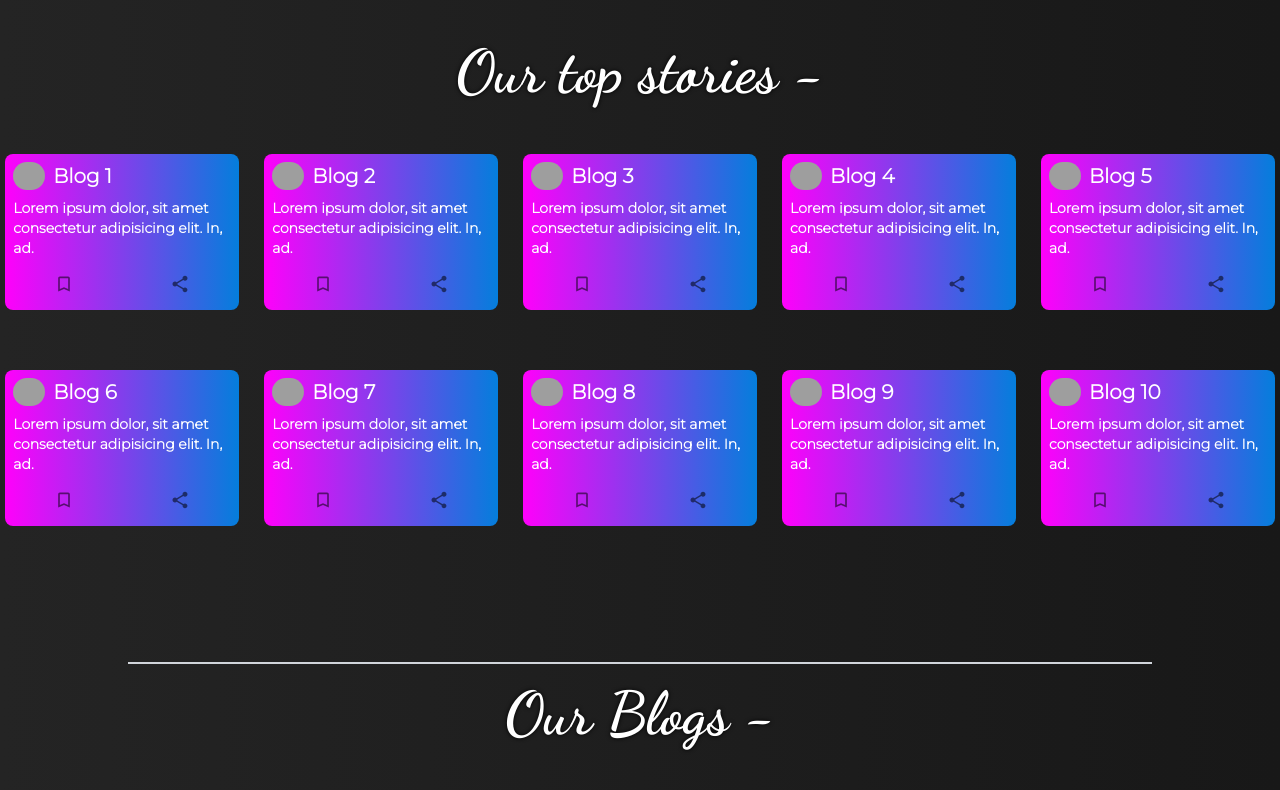
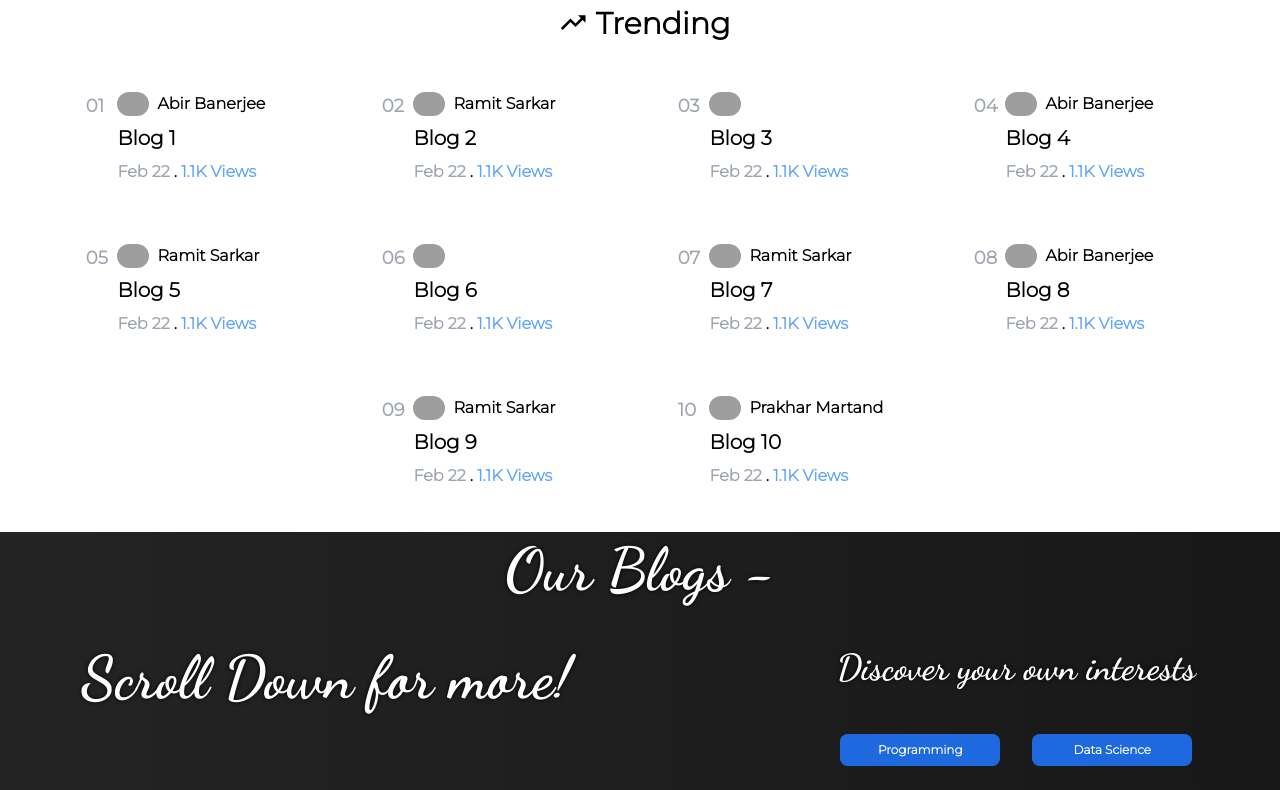
Before and after one commit to Arj-Codes/Innovate, a React (Vite) app: page / in a window 1280 px wide. Shown: the part 900-1690 px from the top of the page. Built offline with nearby package versions, Linux system fonts and the light colour scheme; grey boxes are pictures that could not be loaded.

Commit message:
made hot buttons and trending -->ramit

```diff
--- a/src/components/Blogs.jsx
+++ b/src/components/Blogs.jsx
@@ -160,17 +160,12 @@ const Blogs = () => {
           </div>
           <div className="filters flex flex-wrap gap-5 justify-center">
             {filters.map((f) => (
-              <Button
-                variant="outlined"
-                sx={{
-                  textShadow: "0px 0px 4px black",
-                  color: "white",
-                  border: "1px solid white",
-                  ":hover": { hoverStyles },
-                }}
+              <button
+               className="btn"
+
               >
                 {f.text}
-              </Button>
+              </button>
             ))}
           </div>
         </div>
--- a/src/components/Hero.jsx
+++ b/src/components/Hero.jsx
@@ -14,8 +14,8 @@ const Hero = () => {
   ];
 
   return (
-    <section id="Hero">
-      <div className=" w-[100vw] sm:w-[85vw] h-[90vh] mx-auto flex justify-around items-center">
+    <section id="Hero" className="h-[100vh]">
+      <div className=" w-[100vw] sm:w-[85vw] h-full mx-auto flex justify-around items-center">
         <div className="title flex flex-col">
           {title.map((t, idx) => {
             const Icon = iconsArray[t.id];
--- a/src/components/Trending.jsx
+++ b/src/components/Trending.jsx
@@ -4,9 +4,11 @@ import ShareIcon from "@mui/icons-material/Share";
 import { IconButton } from "@mui/material";
 import { motion, useAnimation } from "framer-motion";
 import React, { useEffect, useState } from "react";
+import { BiTrendingUp } from "react-icons/bi";
 import { useInView } from "react-intersection-observer";
 import { ToastContainer, toast } from "react-toastify";
 import "react-toastify/dist/ReactToastify.css";
+import TrendingCard from "./TrendingCard";
 
 const cardVariants = {
   visible: {
@@ -19,70 +21,78 @@ const cardVariants = {
 
 const blogs = [
   {
-    id: 1,
+    id: "01",
     title: "Blog 1",
+    name: "Abir Banerjee",
     text: "Lorem ipsum dolor, sit amet consectetur adipisicing elit. In, ad.",
     icon1: <BookmarkBorderIcon fontSize="small" />,
     icon2: <BookmarkIcon fontSize="small" />,
   },
   {
-    id: 2,
+    id:" 02",
     title: "Blog 2",
+    name: "Ramit Sarkar",
     text: "Lorem ipsum dolor, sit amet consectetur adipisicing elit. In, ad.",
     icon1: <BookmarkBorderIcon fontSize="small" />,
     icon2: <BookmarkIcon fontSize="small" />,
   },
   {
-    id: 3,
+    id: "03",
     title: "Blog 3",
     text: "Lorem ipsum dolor, sit amet consectetur adipisicing elit. In, ad.",
     icon1: <BookmarkBorderIcon fontSize="small" />,
     icon2: <BookmarkIcon fontSize="small" />,
   },
   {
-    id: 4,
+    id: "04",
     title: "Blog 4",
+    name: "Abir Banerjee",
     text: "Lorem ipsum dolor, sit amet consectetur adipisicing elit. In, ad.",
     icon1: <BookmarkBorderIcon fontSize="small" />,
     icon2: <BookmarkIcon fontSize="small" />,
   },
   {
-    id: 5,
+    id: "05",
     title: "Blog 5",
+    name: "Ramit Sarkar",
     text: "Lorem ipsum dolor, sit amet consectetur adipisicing elit. In, ad.",
     icon1: <BookmarkBorderIcon fontSize="small" />,
     icon2: <BookmarkIcon fontSize="small" />,
   },
   {
-    id: 6,
+    id: "06",
     title: "Blog 6",
     text: "Lorem ipsum dolor, sit amet consectetur adipisicing elit. In, ad.",
     icon1: <BookmarkBorderIcon fontSize="small" />,
     icon2: <BookmarkIcon fontSize="small" />,
   },
   {
-    id: 7,
+    id: "07",
+    name: "Ramit Sarkar",
     title: "Blog 7",
     text: "Lorem ipsum dolor, sit amet consectetur adipisicing elit. In, ad.",
     icon1: <BookmarkBorderIcon fontSize="small" />,
     icon2: <BookmarkIcon fontSize="small" />,
   },
   {
-    id: 8,
+    id: "08",
+    name: "Abir Banerjee",
     title: "Blog 8",
     text: "Lorem ipsum dolor, sit amet consectetur adipisicing elit. In, ad.",
     icon1: <BookmarkBorderIcon fontSize="small" />,
     icon2: <BookmarkIcon fontSize="small" />,
   },
   {
-    id: 9,
+    id:"09",
+    name: "Ramit Sarkar",
     title: "Blog 9",
     text: "Lorem ipsum dolor, sit amet consectetur adipisicing elit. In, ad.",
     icon1: <BookmarkBorderIcon fontSize="small" />,
     icon2: <BookmarkIcon fontSize="small" />,
   },
   {
-    id: 10,
+    id: "10",
+    name: "Prakhar Martand",
     title: "Blog 10",
     text: "Lorem ipsum dolor, sit amet consectetur adipisicing elit. In, ad.",
     icon1: <BookmarkBorderIcon fontSize="small" />,
@@ -118,31 +128,40 @@ const Trending = () => {
   return (
     <section
       id="Trending"
-      className="py-[5rem] w-[100vw] h-[90vh] flex flex-col justify-evenly"
+      className="py-[2rem] w-[100vw] h-[70vh] flex flex-col justify-center bg-white"
     >
-      <div className="page__title text-4xl sm:text-6xl font-bold text-white flex flex-col justify-center items-center my-2">
-        <motion.h1  style={{textShadow: "0px 0px 4px black"}} whileHover={{
-                  scale: 1.05,
-                  textShadow: "0px 0px 4px white",
-                  cursor: "pointer",
-                }}>Our top stories -</motion.h1>
+      <div className="text-4xl sm:text-3xl font-bold text-black flex justify-center items-start w-full mb-10">
+        <motion.p
+          className="font-bold text-3xl"
+          style={{ textShadow: "0px 0px 4px white" }}
+          whileHover={{
+            scale: 1.05,
+
+            cursor: "pointer",
+          }}
+        >
+          <p className="flex items-center">
+            {" "}
+            <BiTrendingUp className="mx-2" />
+            Trending
+          </p>
+        </motion.p>
       </div>
       <div
-        className="flex hover:cursor-pointer gap-5 flex-wrap justify-evenly"
+        className="flex hover:cursor-pointer gap-[40px] flex-wrap justify-center"
         ref={ref}
       >
-        {blogs.map((b) => {
+        {/*  {blogs.map((b) => {
           const [i, setI] = useState("false");
           return (
             <motion.div
               className="blogs items-center text-white border-1 rounded-lg p-[0.5rem] gap-2 my-5 flex flex-col justify-around h-auto sm:w-auto w-[80%]"
               animate={controls}
-
               variants={cardVariants}
               whileHover={{
                 scale: 1.1,
                 textShadow: "0px 0px 4px black",
-                cursor: "pointer"
+                cursor: "pointer",
               }}
             >
               <div className="top flex gap-2 justify-start w-full">
@@ -160,8 +179,10 @@ const Trending = () => {
                 <div className="save__icon">
                   <IconButton
                     onClick={() => {
-                      setI(!i)
-                      {diffToast}
+                      setI(!i);
+                      {
+                        diffToast;
+                      }
                     }}
                   >
                     {i ? b.icon1 : b.icon2}
@@ -176,7 +197,10 @@ const Trending = () => {
               </div>
             </motion.div>
           );
-        })}
+        })} */}
+        {blogs.map((b) => (
+          <TrendingCard id={b.id} name={b.name} title={b.title} />
+        ))}
       </div>
     </section>
   );
--- /dev/null
+++ b/src/components/TrendingCard.jsx
@@ -0,0 +1,28 @@
+import { motion } from "framer-motion";
+import React from "react";
+
+const TrendingCard = ({ id, title, name }) => {
+  return (
+    <div className="card flex justify-center items-start w-[20%]">
+      <p className="w-[10%] text-gray-400 text-lg font-bold">{id}</p>
+      <div className="flex flex-col w-[80%] ml-2">
+        <span className="flex justify-start items-center">
+          <img
+            src="https://media.npr.org/assets/img/2022/11/08/ap22312071681283-0d9c328f69a7c7f15320e8750d6ea447532dff66.jpg"
+            alt=""
+            className="w-[2rem] object-cover rounded-full"
+          />
+          <p className="ml-2 font-semibold text-md">{name}</p>
+        </span>
+        <p className="w-full text-xl font-bold my-2">{title}</p>
+        <span className="flex justify-start items-center">
+          <p className="text-gray-400 text-md  font-semibold">Feb 22</p>
+          <p className="text-black text-md  font-semibold mx-1">.</p>
+          <p className="text-blue-400 text-md  font-semibold">1.1K Views</p>
+        </span>
+      </div>
+    </div>
+  );
+};
+
+export default TrendingCard;
--- a/src/components/navbar/Navbar.jsx
+++ b/src/components/navbar/Navbar.jsx
@@ -10,12 +10,12 @@ const Navbar = () => {
   return (
     <div id="navb" className="flex md:justify-center p-3 sticky top-0 z-40">
       <nav className="flex justify-between md:w-[97vw] w-[100vw] text-white items-center font-bold">
-        <div className="left flex w-[8rem] justify-between">
+        <div className="flex w-[8rem] justify-between items-center">
           {/* <AutoStoriesIcon className="m-auto mr-3 hover:cursor-pointer" style={{color:"orange"}}/> */}
           <img
             src="https://www.bellwoodlibrary.org/sites/default/files/f06ed96b3e.gif"
             alt=""
-            className="m-auto mr-3 hover:cursor-pointer w-[5rem]"
+            className="m-auto mr-3 hover:cursor-pointer w-[3rem]"
           />
           <motion.h1
             className="font-bold text-[2rem]"
@@ -73,10 +73,11 @@ const Navbar = () => {
           ))}
         </ul>
         <div className="signin md:w-[22vw] flex sm:w-[22vw] justify-between lg:w-[11vw]">
-          <button className=" w-[5rem] h-[2.5rem] text-white rounded-lg p-[0.35rem] text-[14px] font-bold transition duration-300 ease-in-out transform hover:scale-110 bg-[#1d69dd] hover:bg-[#0856cb]">
+          <button className="btn ">
             Login
           </button>
-          <button className="w-[5rem] h-[2.5rem] text-white rounded-lg p-[0.35rem] text-[14px] font-bold transition duration-300 ease-in-out transform hover:scale-110 mx-2 bg-[#1d69dd] hover:bg-[#0856cb]">
+
+          <button className="btn">
             Register
           </button>
         </div>
--- a/src/index.css
+++ b/src/index.css
@@ -69,3 +69,56 @@ a {
 #hero__right {
   background: linear-gradient(to bottom, #0073ff, #021a3e);
 }
+
+.btn {
+  width: 10rem;
+  height: 2rem;
+  padding: 5px;
+  margin: 0.5em;
+  background: #1d69dd;
+  color: white;
+  border: none;
+  border-radius: 0.625em;
+  font-size: 12px;
+  font-weight: bold;
+  cursor: pointer;
+  position: relative;
+  z-index: 1;
+  overflow: hidden;
+}
+
+button:hover {
+  color: black;
+}
+
+button:after {
+  content: "";
+  background: white;
+  position: absolute;
+  z-index: -1;
+  left: -20%;
+  right: -20%;
+  top: 0;
+  bottom: 0;
+  transform: skewX(-45deg) scale(0, 1);
+  transition: all 0.5s;
+}
+
+button:hover:after {
+  transform: skewX(-45deg) scale(1, 1);
+  -webkit-transition: all 0.5s;
+  transition: all 0.5s;
+}
+
+.card{
+  padding:10px;
+ border-radius: 20px;
+ transition: all .3s ease-in-out;
+}
+
+.card:hover {
+  padding:5px;
+  box-shadow: 0px 0px 30px 1px rgba(20, 65, 118, 0.3);
+  transform: scale(0.98);
+  border-radius: 20px;
+}
--- a/src/pages/Home.jsx
+++ b/src/pages/Home.jsx
@@ -1,21 +1,21 @@
-import React from 'react'
-import Blogs from '../components/Blogs'
-import Hero from '../components/Hero'
-import SectionDivider from '../components/SectionDivider'
-import Trending from '../components/Trending'
-import Footer from '../components/footer/Footer'
+import React from "react";
+import Blogs from "../components/Blogs";
+import Hero from "../components/Hero";
+import SectionDivider from "../components/SectionDivider";
+import Trending from "../components/Trending";
+import Footer from "../components/footer/Footer";
 
 const Home = () => {
   return (
     <div className="flex flex-col">
-   <Hero/>
-   <SectionDivider/>
-   <Trending/>
-   <SectionDivider/>
-   <Blogs/>
-   <SectionDivider/>
-  </div>
-  )
-}
+      <Hero />
 
-export default Home
+      <Trending />
+
+      <Blogs />
+      <SectionDivider />
+    </div>
+  );
+};
+
+export default Home;
```
